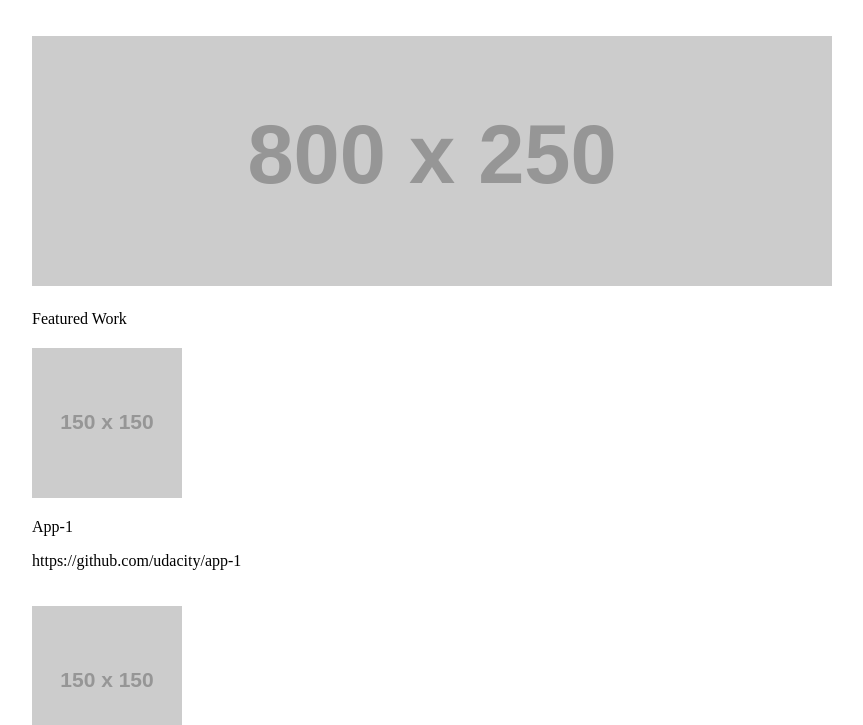
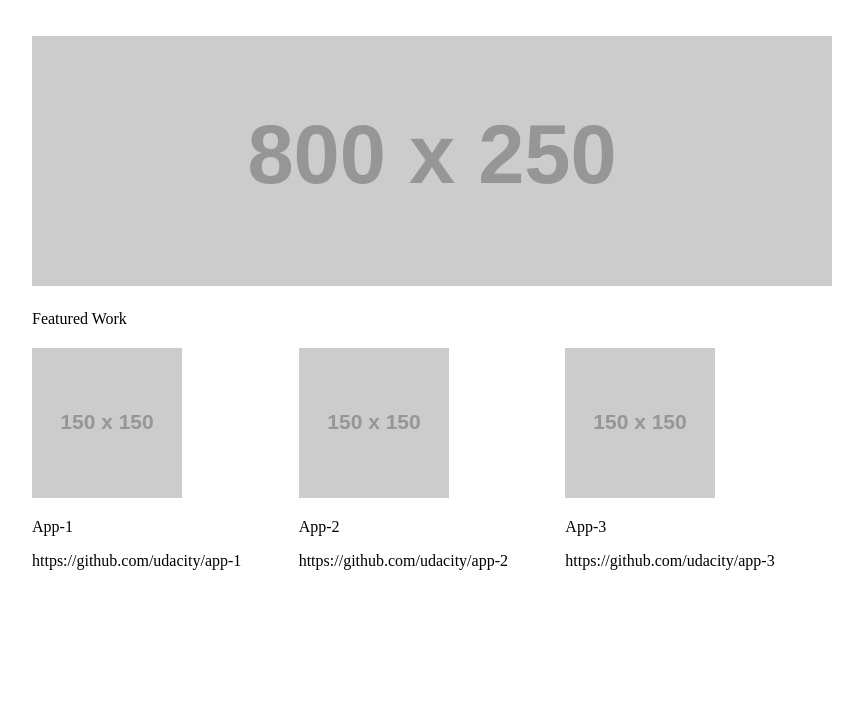
Before and after one commit to xgracia/udacity-fsnd-proj-2, a plain HTML site: page index.html in a window 1280 px wide. Shown: the part 227-952 px from the top of the page, without its empty margins (218-1081 px from the left). After the commit the page ends 831 px from the top, so only its background shows below. Drawn offline with Linux system fonts and the light colour scheme; placeholder pictures from the web are drawn by us.

Commit message:
Updated app-containers to share a row on medium screen devices

```diff
--- a/css/style.css
+++ b/css/style.css
@@ -10,3 +10,7 @@
     padding: 10px;
     flex: 1 100%;
 }
+
+@media all and (min-width: 600px) {
+    .app-container{ flex: 1 auto; }
+}
```
